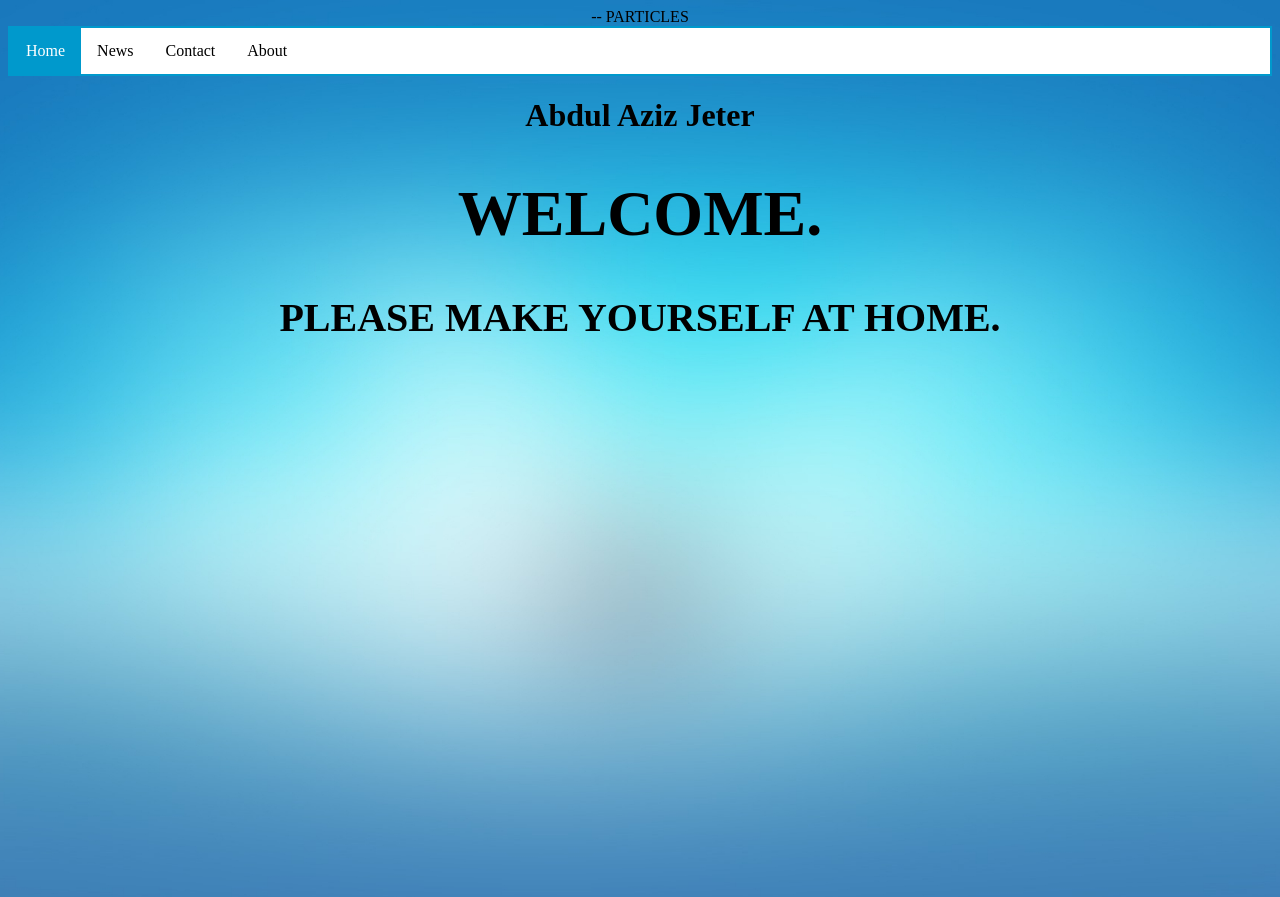
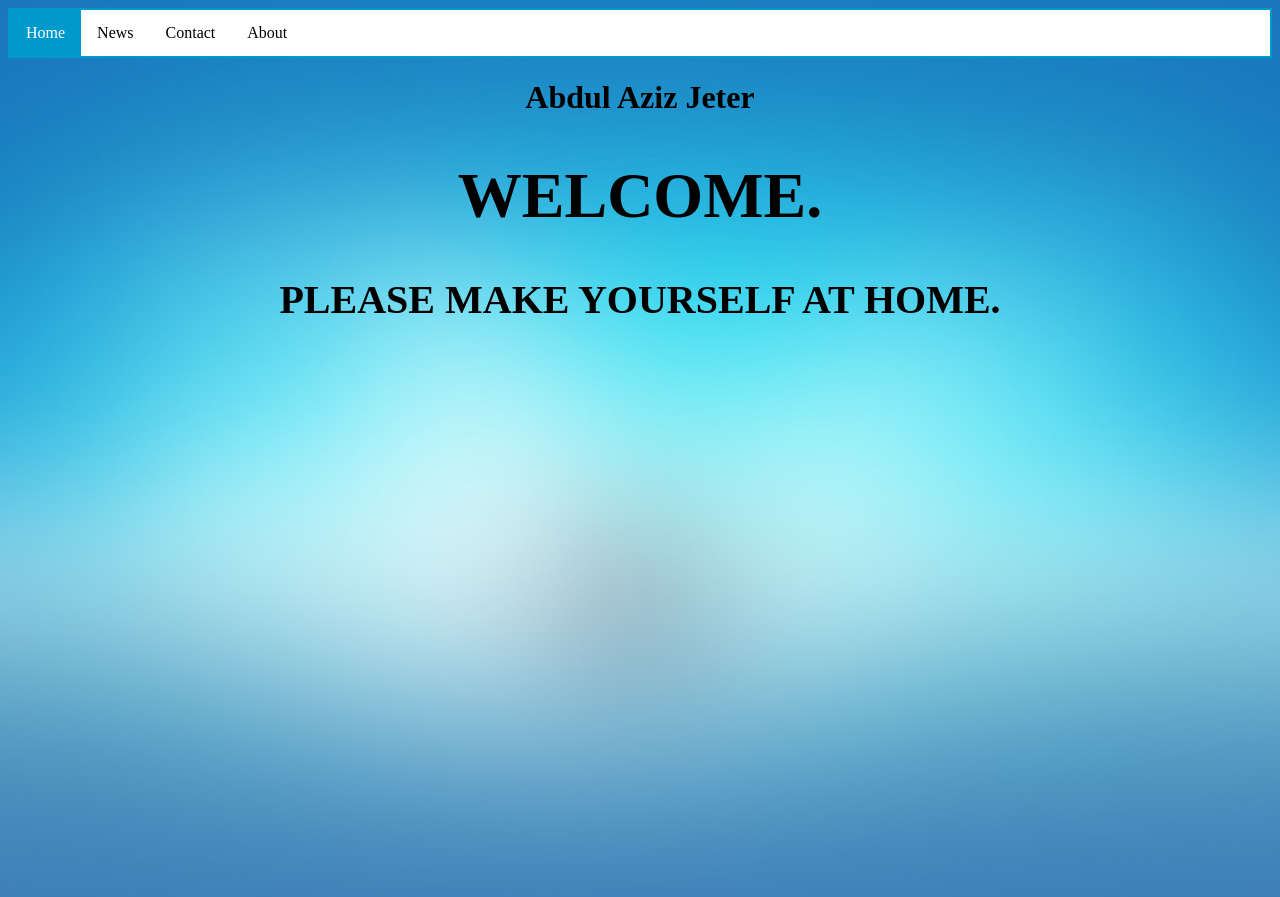
Before and after one commit to abdul-j/abdul-j.github.i, a Jekyll site: the page built from index.html, in a window 1280 px wide. Shown: the top 897 px of the page. Built offline with Jekyll 4.4.1, drawn with Linux system fonts in a browser that asks for light colours.

Commit message:
Update index.html

```diff
--- a/index.html
+++ b/index.html
@@ -2,15 +2,6 @@
 layout: index
 title: Abdul Jeter - Official Home Page
 ---
-<!-- particles.js container -->
-<div id="particles-js"></div>
-
-<!-- stats - count particles -->
-<div class="count-particles">
-  <span class="js-count-particles">--</span> PARTICLES
-</div>
-
-<!-- particles.js lib (JavaScript CodePen settings): https://github.com/VincentGarreau/particles.js -->
 <ul>
     <li><a class="active">Home</a></li>
     <li><a href="news.html">News</a></li>
```
